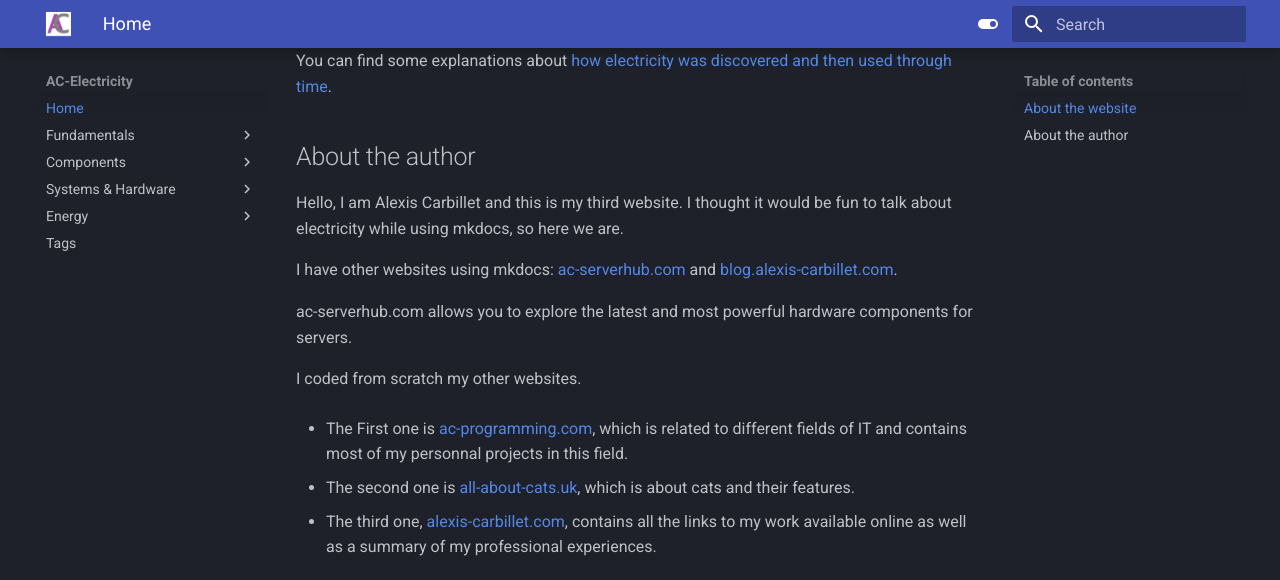
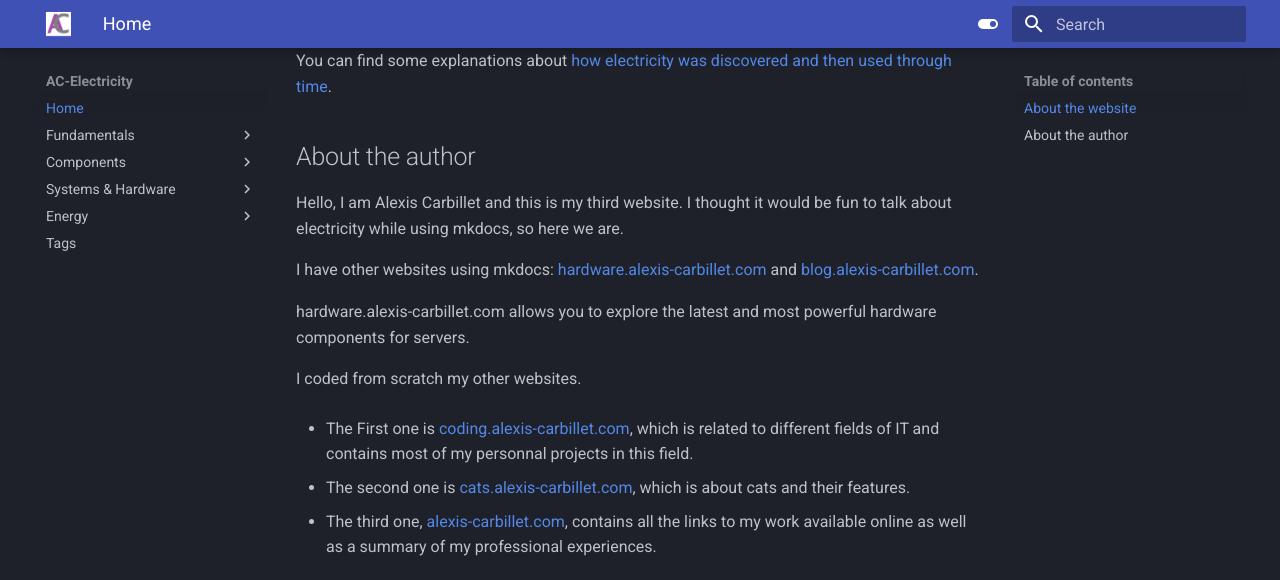
Before and after one commit to alexiscarbillet/ac-electricity, an MkDocs documentation site: the page built from docs/index.md, in a window 1280 px wide and 900 px high, scrolled down 744 px, cut to the strip 0-580 px from the top of the window. Built offline with MkDocs 1.6.1 and Material for MkDocs 9.7.7, drawn with Linux system fonts in a browser that asks for light colours.

Commit message:
Update index.md

```diff
--- a/docs/index.md
+++ b/docs/index.md
@@ -37,15 +37,15 @@ You can find some explanations about [how electricity was discovered and then us
 
 Hello, I am Alexis Carbillet and this is my third website. I thought it would be fun to talk about electricity while using mkdocs, so here we are.
 
-I have other websites using mkdocs: [ac-serverhub.com](https://ac-serverhub.com/) and [blog.alexis-carbillet.com](https://blog.alexis-carbillet.com/).
+I have other websites using mkdocs: [hardware.alexis-carbillet.com](https://hardware.alexis-carbillet.com/) and [blog.alexis-carbillet.com](https://blog.alexis-carbillet.com/).
 
-ac-serverhub.com allows you to explore the latest and most powerful hardware components for servers.
+hardware.alexis-carbillet.com allows you to explore the latest and most powerful hardware components for servers.
 
 I coded from scratch my other websites.
 
-- The First one is [ac-programming.com](https://ac-programming.com/), which is related to different fields of IT and contains most of my personnal projects in this field.
+- The First one is [coding.alexis-carbillet.com](https://coding.alexis-carbillet.com/), which is related to different fields of IT and contains most of my personnal projects in this field.
 
-- The second one is [all-about-cats.uk](https://all-about-cats.uk/), which is about cats and their features.
+- The second one is [cats.alexis-carbillet.com](https://cats.alexis-carbillet.com/), which is about cats and their features.
 
 - The third one, [alexis-carbillet.com](https://alexis-carbillet.com/), contains all the links to my work available online as well as a summary of my professional experiences.
 
@@ -53,5 +53,5 @@ I coded from scratch my other websites.
 <img src="assets/alexis_carbillet.png" style="width: 225px;height: 225px;border-radius: 200px;margin-bottom: 0; border: 7px solid #5e4da5;" alt="author picture">
 <h4 style="margin-top: 0; margin-bottom: 0;">Alexis Carbillet</h4>
 <p style="margin-top: 0px;">Electricity enthusiast</p>
-<a href="https://ac-programming.com/"><img src="https://raw.githubusercontent.com/squidfunk/mkdocs-material/master/material/templates/.icons/fontawesome/solid/code.svg" style="width: 25px;height: 25px;border-radius: 200px;margin-right: 10px;"></a><a href="https://blog.alexis-carbillet.com/"><img src="https://raw.githubusercontent.com/squidfunk/mkdocs-material/master/material/templates/.icons/fontawesome/solid/newspaper.svg" style="width: 25px;height: 25px;border-radius: 200px;margin-right: 10px;"></a><a href="https://alexis-carbillet.com/"><img src="https://raw.githubusercontent.com/squidfunk/mkdocs-material/master/material/templates/.icons/fontawesome/solid/house.svg" style="width: 25px;height: 25px;border-radius: 200px;margin-right: 10px;"></a><a href="https://all-about-cats.uk/"><img src="https://raw.githubusercontent.com/squidfunk/mkdocs-material/master/material/templates/.icons/fontawesome/solid/cat.svg" style="width: 25px;height: 25px;border-radius: 200px;margin-right: 10px;"></a><a href="https://ac-serverhub.com/"><img src="https://raw.githubusercontent.com/squidfunk/mkdocs-material/master/material/templates/.icons/fontawesome/solid/server.svg" style="width: 25px;height: 25px;border-radius: 200px;"></a>
+<a href="https://coding.alexis-carbillet.com/"><img src="https://raw.githubusercontent.com/squidfunk/mkdocs-material/master/material/templates/.icons/fontawesome/solid/code.svg" style="width: 25px;height: 25px;border-radius: 200px;margin-right: 10px;"></a><a href="https://blog.alexis-carbillet.com/"><img src="https://raw.githubusercontent.com/squidfunk/mkdocs-material/master/material/templates/.icons/fontawesome/solid/newspaper.svg" style="width: 25px;height: 25px;border-radius: 200px;margin-right: 10px;"></a><a href="https://alexis-carbillet.com/"><img src="https://raw.githubusercontent.com/squidfunk/mkdocs-material/master/material/templates/.icons/fontawesome/solid/house.svg" style="width: 25px;height: 25px;border-radius: 200px;margin-right: 10px;"></a><a href="https://cats.alexis-carbillet.com/"><img src="https://raw.githubusercontent.com/squidfunk/mkdocs-material/master/material/templates/.icons/fontawesome/solid/cat.svg" style="width: 25px;height: 25px;border-radius: 200px;margin-right: 10px;"></a><a href="https://hardware.alexis-carbillet.com/"><img src="https://raw.githubusercontent.com/squidfunk/mkdocs-material/master/material/templates/.icons/fontawesome/solid/server.svg" style="width: 25px;height: 25px;border-radius: 200px;"></a>
 </center>
```
